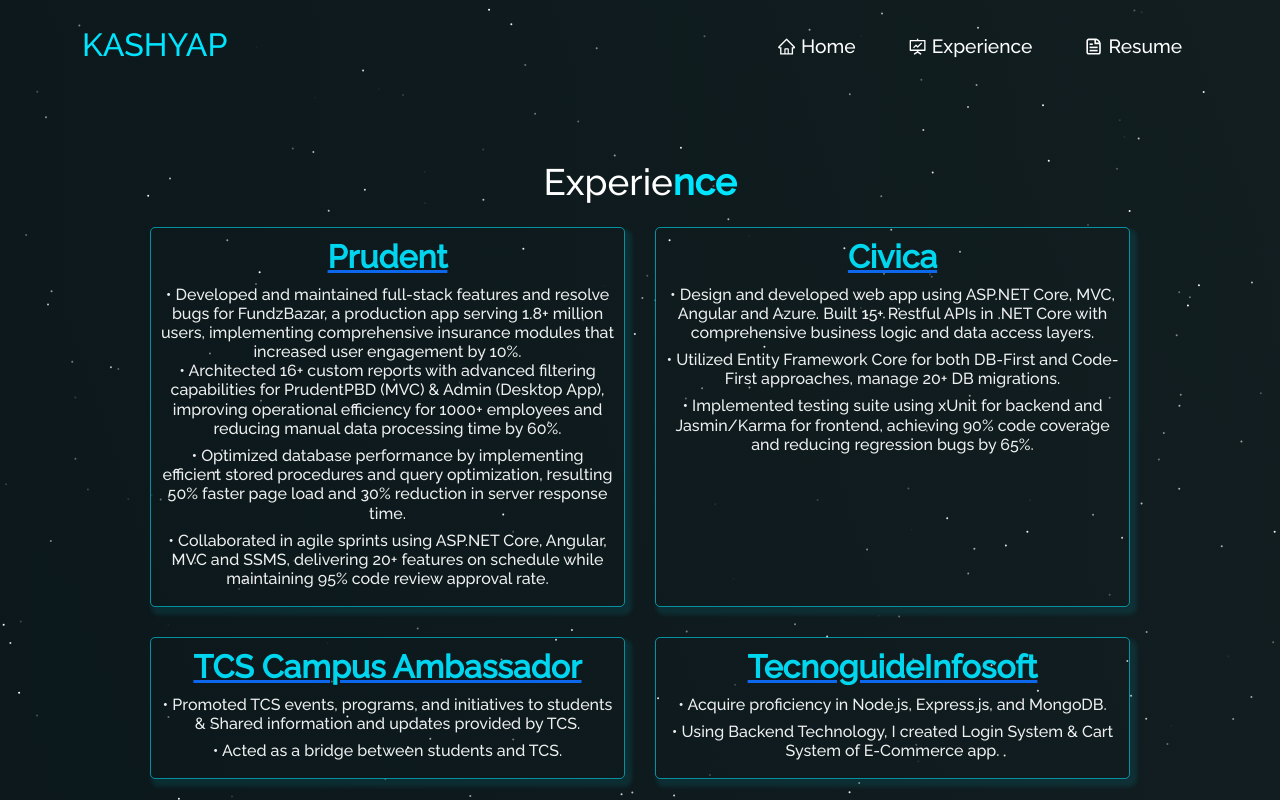
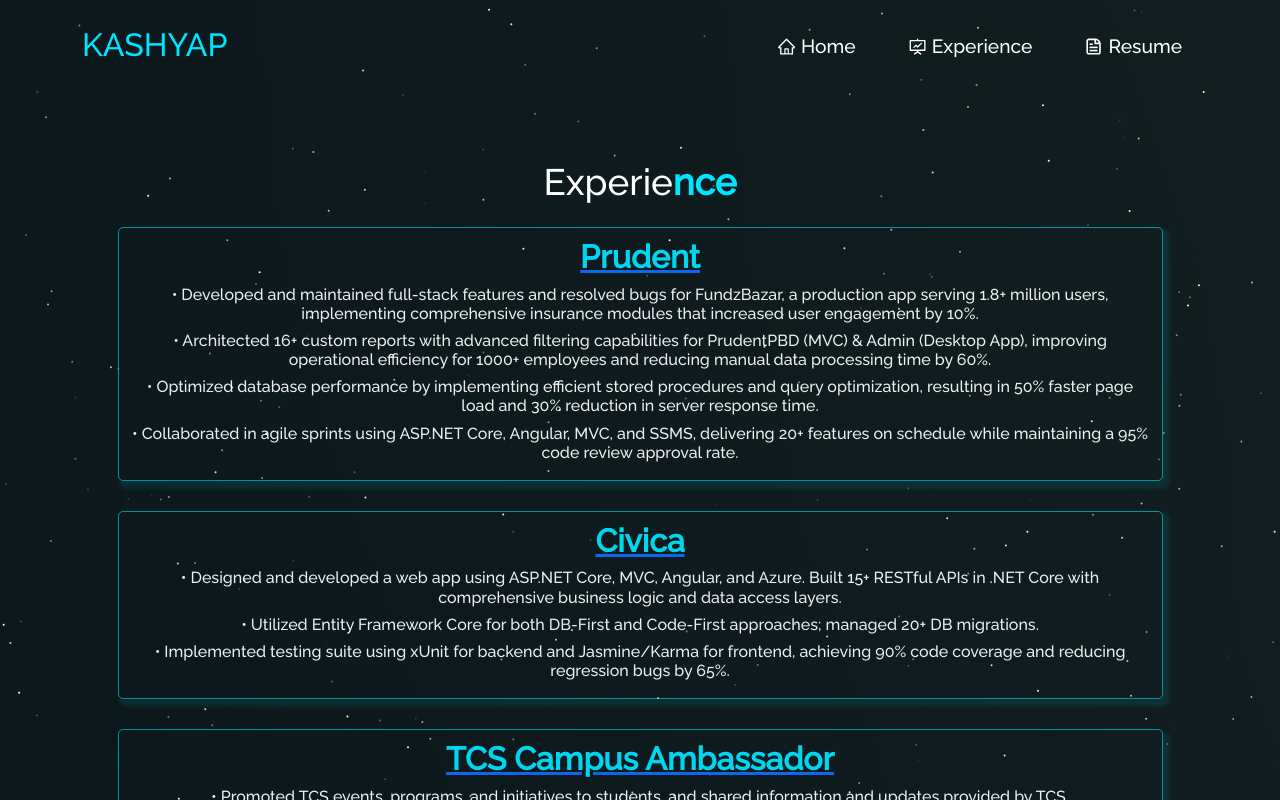
Before and after one commit to kashyap1807/kashyap_portfolio, a React (Create React App) app: page /about in a window 1280 px wide. Shown: the top 800 px of the page. Built offline with nearby package versions, Linux system fonts and the light colour scheme.

Commit message:
changes in experice & home 2

```diff
--- a/src/components/About/Experience.js
+++ b/src/components/About/Experience.js
@@ -4,82 +4,68 @@
 function Experience() {
   return (
     <Row style={{ justifyContent: "center", paddingBottom: "50px" }}>
-      <Col xs={7} md={5} className="tech-icons">
+      <Col xs={11} className="tech-icons">
         <h2>
           <a href="https://www.prudentcorporate.com/">
             <strong className="purple">Prudent</strong>
           </a>
         </h2>
-
         <h6>
-          • Developed and maintained full-stack features and resolve bugs for
+          • Developed and maintained full-stack features and resolved bugs for
           FundzBazar, a production app serving 1.8+ million users, implementing
           comprehensive insurance modules that increased user engagement by 10%.
+        </h6>
         <h6>
-            • Architected 16+ custom reports with advanced filtering
-            capabilities for PrudentPBD (MVC) & Admin (Desktop App), improving
-            operational efficiency for 1000+ employees and reducing manual data
-            processing time by 60%.
+          • Architected 16+ custom reports with advanced filtering capabilities
+          for PrudentPBD (MVC) & Admin (Desktop App), improving operational
+          efficiency for 1000+ employees and reducing manual data processing
+          time by 60%.
         </h6>
         <h6>
           • Optimized database performance by implementing efficient stored
-            procedures and query optimization, resulting 50% faster page load
+          procedures and query optimization, resulting in 50% faster page load
           and 30% reduction in server response time.
         </h6>
         <h6>
-            • Collaborated in agile sprints using ASP.NET Core, Angular, MVC and
-            SSMS, delivering 20+ features on schedule while maintaining 95% code
+          • Collaborated in agile sprints using ASP.NET Core, Angular, MVC, and
+          SSMS, delivering 20+ features on schedule while maintaining a 95% code
           review approval rate.
         </h6>
-        </h6>
       </Col>
-      <Col xs={7} md={5} className="tech-icons">
+
+      <Col xs={11} className="tech-icons">
         <h2>
           <a href="https://www.civica.com/">
-            <strong className="purple">Civica </strong>
+            <strong className="purple">Civica</strong>
           </a>
         </h2>
-
         <h6>
-          • Design and developed web app using ASP.NET Core, MVC, Angular and
-          Azure. Built 15+ Restful APIs in .NET Core with comprehensive business
-          logic and data access layers.
+          • Designed and developed a web app using ASP.NET Core, MVC, Angular,
+          and Azure. Built 15+ RESTful APIs in .NET Core with comprehensive
+          business logic and data access layers.
         </h6>
         <h6>
           • Utilized Entity Framework Core for both DB-First and Code-First
-          approaches, manage 20+ DB migrations.
+          approaches; managed 20+ DB migrations.
         </h6>
         <h6>
-          • Implemented testing suite using xUnit for backend and Jasmin/Karma
+          • Implemented testing suite using xUnit for backend and Jasmine/Karma
           for frontend, achieving 90% code coverage and reducing regression bugs
           by 65%.
         </h6>
       </Col>
-      <Col xs={7} md={5} className="tech-icons">
+
+      <Col xs={11} className="tech-icons">
         <h2>
           <a href="https://www.tcs.com/">
             <strong className="purple">TCS Campus Ambassador</strong>
           </a>
         </h2>
-
         <h6>
-          • Promoted TCS events, programs, and initiatives to students & Shared
-          information and updates provided by TCS.
+          • Promoted TCS events, programs, and initiatives to students, and
+          shared information and updates provided by TCS.
         </h6>
         <h6>• Acted as a bridge between students and TCS.</h6>
-      </Col>
-
-      <Col xs={7} md={5} className="tech-icons">
-        <h2>
-          <a href="http://technoguideinfo.com/">
-            <strong className="purple">TecnoguideInfosoft</strong>
-          </a>
-        </h2>
-        <h6>• Acquire proficiency in Node.js, Express.js, and MongoDB.</h6>
-        <h6>
-          • Using Backend Technology, I created Login System & Cart System of
-          E-Commerce app.
-        </h6>
       </Col>
     </Row>
   );
--- a/src/components/Home/Home2.js
+++ b/src/components/Home/Home2.js
@@ -17,22 +17,31 @@
               LET ME <span className="purple"> INTRODUCE </span> MY SELF
             </h1>
             <p className="home-about-body">
-              I'm a passionate developer with a penchant for crafting
-              exceptional digital experiences.
+              <i>
+                <b className="purple">Full-stack developer</b> &nbsp;
+              </i>
+              with 1+ year of experience building scalable web applications
+              using
               <br />
-              <br />
-              I've expanded my expertise into
               <i>
-                <b className="purple"> Full stack Development. </b>
+                <b className="purple">
+                  ASP.NET Core, Angular, Azure, CI/CD pipelines & SQL.
+                </b>
               </i>
               <br />
               <br />
-              Enhancing my proficiency in &nbsp;
+              Strong focus on performance optimization, secure authentication,
+              and cloud-native deployment.
+              {/* <i>
+                <b className="purple"> Full stack Development. </b>
+              </i> */}
+              <br />
+              <br />
+              Proven ability to deliver robust features with &nbsp;
               <i>
-                <b className="purple">
-                  Azure, .NET Core, MVC, Angular, TypeScript & SSMS.{" "}
-                </b>
+                <b className="purple">high code quality</b>
               </i>
+              &nbsp; and testing standards. &nbsp;
               <br />
               <br />
             </p>
```
Lines whose indentation alone changed are shown as unchanged.
